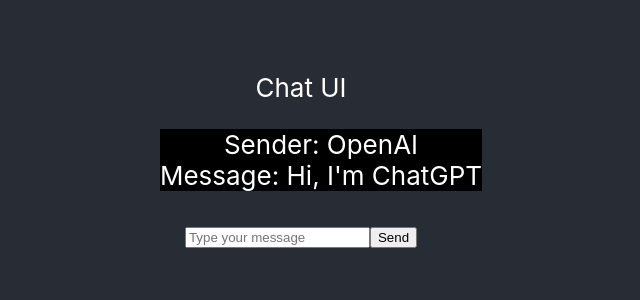
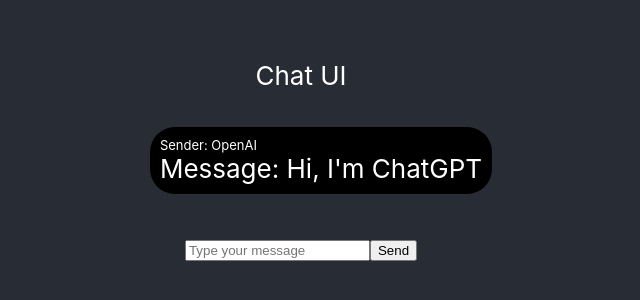
Before and after one commit to prmehta24/Conversational-Booking-Agent, a React (Create React App) app in the folder frontend/my-app/: page / in a window 1280 px wide. Shown: the part 240-540 px from the top of the page, without its empty margins (339-979 px from the left). Built offline with nearby package versions, Linux system fonts and the light colour scheme.

Commit message:
Cleaned up css for frontend to make chats clearer for users.

```diff
--- a/frontend/my-app/src/App.css
+++ b/frontend/my-app/src/App.css
@@ -16,4 +16,17 @@
 .messageListItem {
   list-style: none;
   background-color: black;
+  border-radius: 25px;
+  padding: 10px;
+  margin: 10px;
 }
+
+.messageSenderInfoDiv {
+  text-align: left;
+  font-size: small;
+}
+
+.messageInfoDiv {
+
+  text-align: left;
+}
--- a/frontend/my-app/src/App.tsx
+++ b/frontend/my-app/src/App.tsx
@@ -35,10 +35,10 @@
         {messages.map((message: any) => {
           return (
            <li className="messageListItem" key={message.messageId}>
-             <div>
+             <div className="messageSenderInfoDiv">
                Sender: {message.senderId}
              </div>
-             <div>
+             <div className="messageInfoDiv">
                Message: {message.text}
              </div>
            </li>
```
